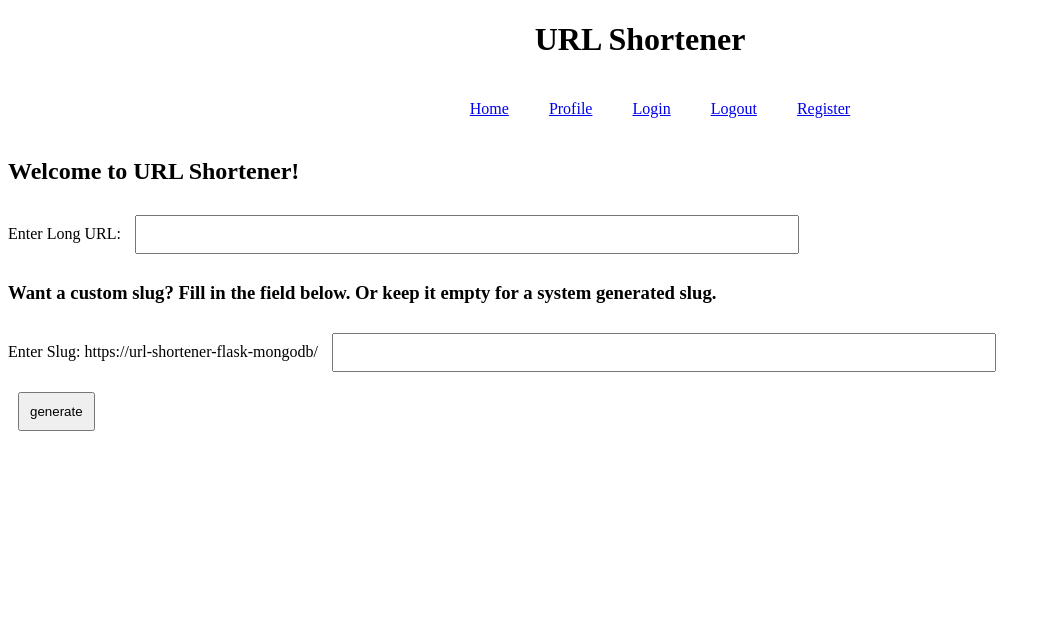
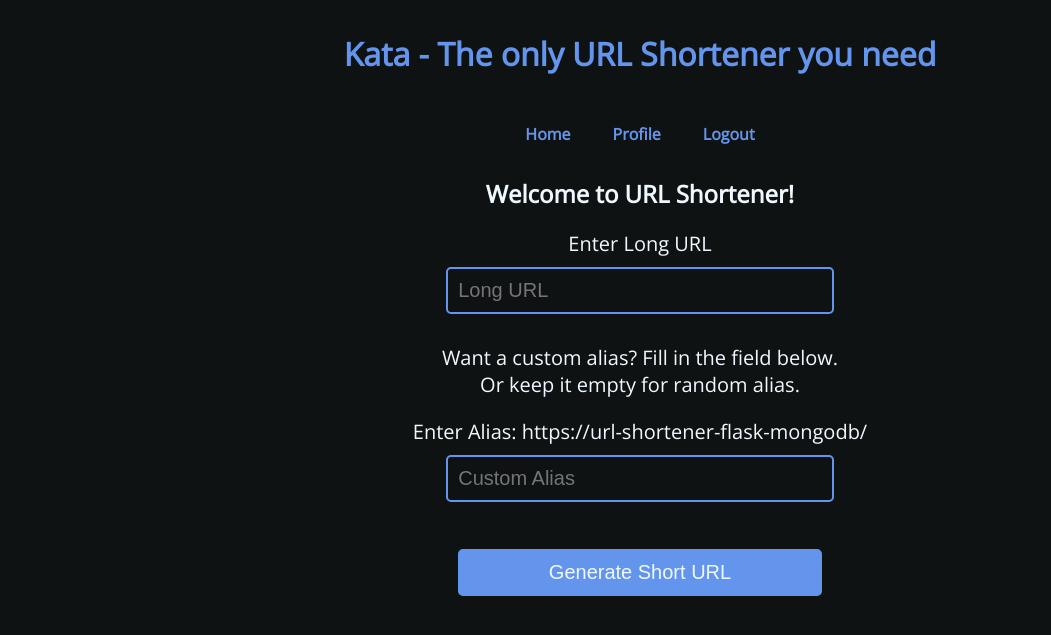
Before and after one commit to dheerajdlalwani/url-shortener, a Flask app: page / in a window 1280 px wide. Shown: the top 635 px of the page, without its empty margins (0-1051 px from the left). Run offline with Flask 2, Linux system fonts and the light colour scheme; the visitor is signed in with stand-in values (Sample User, id 1).

Commit message:
## Task 6 complete. Add favicon, css and meta tags for SEO

```diff
--- a/main.py
+++ b/main.py
@@ -3,13 +3,19 @@ from core.models import *
 from core.helpers import *
 import os
 from datetime import datetime, timedelta
+
 from dotenv import load_dotenv
 load_dotenv()
-
 
 SECRET = os.getenv('SECRET')
 project = Flask(__name__)
 project.secret_key = SECRET
+
+
+
+@project.context_processor
+def inject_today_date():
+    return {'now': datetime.now()}
 
 @project.route('/', methods=['POST', 'GET'])
 def home():
--- /dev/null
+++ b/static/copy.js
@@ -0,0 +1,60 @@
+let message = document.querySelector('.copy-success-message-content')
+if (message.innerText === "")
+{
+    console.log("empty")
+}
+else
+{
+    document.querySelector('.copy-success-message').style.display = 'block'
+}
+
+
+function selectText()
+{
+    let short_url = document.getElementById('short_url')
+    if(short_url)
+    {
+        short_url.removeAttribute("disabled")
+        short_url.setSelectionRange(0, 99999);
+        short_url.select();
+        short_url.setAttribute("disabled", "true")
+    }
+}
+
+
+
+window.onload = selectText()
+
+function copyShortUrl()
+{
+    var copyText = document.getElementById("short_url");
+    console.log(copyText)
+    copyText.removeAttribute("disabled")
+    copyText.setSelectionRange(0, 99999);
+    copyText.select();
+    document.execCommand("copy");
+    copyText.setAttribute("disabled", "true")
+    document.querySelector('.copy-success-message').style.display = 'block'
+    document.querySelector('.copy-success-message-content').innerText = "URL Copied!"
+}
+
+
+
+
+function copyShortURLUser(id)
+{
+    console.log("Clicking from the User page.")
+    // console.log("ID: ", id);
+    let selector = "#hidden-" + id
+    console.log(selector)
+    let copyText = document.querySelector(selector);
+    console.log(copyText)
+    copyText.style.display = "block"
+    copyText.setSelectionRange(0, 99999);
+    copyText.select();
+    document.execCommand("copy");
+    copyText.style.display = "none"
+    console.log("Copied text : ", copyText.value)
+    document.querySelector('.message-'+id).style.display = 'block'
+    document.querySelector('.message-content-'+id).innerText = "URL Copied!"
+}
--- /dev/null
+++ b/static/styles.css
@@ -0,0 +1,289 @@
+@import url('https://fonts.googleapis.com/css2?family=Open+Sans&display=swap');
+
+*
+{
+    padding: 0;
+    margin: 0;
+    /* border: solid red 2px; */
+}
+
+html
+{
+    font-family: 'Open Sans', sans-serif;
+}
+
+body
+{
+    background: #0F1212;
+    color: aliceblue;
+}
+
+header
+{
+    display: flex;
+    flex-direction: column;
+    justify-content: center;
+    align-items: center;
+    text-align: center;
+    color: #6495ED;
+    margin: 1em;
+    padding: 1em;
+}
+
+
+nav
+{
+    display: flex;
+    flex-direction: row;
+    justify-content: center;
+    align-items: center;
+}
+
+ul
+{
+    list-style-type: none;
+    display: flex;
+    flex-direction: row;
+    justify-content: center;
+    align-items: center;
+    text-align: center;
+}
+
+nav ul > li
+{
+    margin: 0.5em;
+    padding: 0.5em;
+}
+
+nav ul > li > a
+{
+    text-decoration: none;
+    color: #6495ED;
+    padding: 5px;
+    border-radius: 2px;
+    font-weight: 700;
+}
+
+nav ul > li > a:hover
+{
+    text-decoration: none;
+    background-color: #6495ED;
+    color:  #0F1212;
+}
+
+
+main
+{
+    display: flex;
+    flex-direction: column;
+    justify-content: center;
+    align-items: center;
+    text-align: center;
+    padding: 1em;
+    margin: auto;
+    width: 75vw;
+}
+
+.form, .output
+{
+    display: flex;
+    flex-direction: column;
+    justify-content: center;
+    align-items: center;
+    margin-top: 1em;
+    font-size: 1.25em;
+}
+
+
+.custom-slug-message
+{
+    margin: 1em;
+}
+
+.user
+{
+    display: flex;
+    flex-direction: column;
+    justify-content: center;
+    align-items: flex-start;
+    margin-top: 1em;
+    font-size: 1em;
+}
+
+
+.user-greeting
+{
+    font-size:1.25em;
+    margin: 1em;
+}
+
+
+.form > input, .user > input, .output > input, .output > button, .user-short-url-copy
+{
+    width: 80%;
+    border-radius: 5px;
+    padding: 0.5em;
+    margin: 0.5em;
+    border: solid #6495ED 2px;
+    background-color: #0F1212;
+    color: lightblue;
+    font-size: 1em;
+}
+
+
+.user > input
+{
+    margin-left: 0;
+}
+
+.form > input[type='submit'] , .user > input[type='submit'], .output > button, .user-short-url-copy
+{
+    color: aliceblue;
+    background-color: #6495ED;
+    font-size: 1em;
+    cursor: pointer;
+}
+
+
+.message, .copy-success-message, .user-copy-success-message
+{
+    border: dashed #6495ED 5px;
+    padding: 0.5em;
+    margin: 0.5em;
+}
+
+
+.copy-success-message, .user-copy-success-message
+{
+    display: none;
+}
+
+.user-copy-success-message
+{
+    font-size: 0.5em;
+    position: absolute;
+    bottom: 0;
+    left: 0;
+}
+
+.hidden
+{
+    display: none;
+    /* height: 0px;
+    width: 0px; */
+}
+
+.user-urls-container
+{
+    display: flex;
+    flex-direction: row;
+    flex-wrap: wrap;
+    justify-content: center;
+    align-items: stretch;
+    width: 90vw;
+    word-wrap: break-word;
+    margin: 1em;
+}
+
+.user-url
+{
+    display: flex;
+    flex-direction: column;
+    justify-content: space-evenly;
+    border: solid #6495ED 2px;
+    border-radius: 5px;
+    margin: 0.5em;
+    padding: 1em;
+    width: 20vw;
+    font-size: 1.5em;
+    font-weight: 700;
+    color: #6495ED;
+    position: relative;
+}
+
+.user-long-url, .user-short-url, .user-url-click-count
+{
+    font-size: 0.75em;
+    font-weight: 400;
+    margin: 0.5em;
+    color: aliceblue;
+}
+
+
+.user-short-url-copy
+{
+    position: absolute;
+    bottom: 0;
+    right: 0;
+    margin: 0.5em;
+    font-size: 0.5em;
+    padding: 0.5em;
+    width: 40%;
+}
+
+
+@media screen and (max-width:480px)
+{
+    *
+    {
+        /* border: solid red 2px; */
+    }
+    main, header
+    {
+        /* border: solid red 2px; */
+        width: 90vw;
+        padding: 0.25em;
+        margin: auto;
+    }
+
+    header > h1
+    {
+        font-size:1.5em;
+    }
+
+    .form, .output
+    {
+        font-size: 1em;
+    }
+
+    .custom-slug-message
+    {
+        margin: auto;
+        margin-top: 1em;
+        margin-bottom: 1em;
+    }
+
+    .user-urls-container
+    {
+        display: flex;
+        flex-direction: column;
+        /* flex-wrap: wrap; */
+        justify-content: center;
+        align-items: center;
+        width: 90vw;
+            }
+
+    .user-url
+    {
+        display: flex;
+        flex-direction: column;
+        justify-content: center;
+        border: solid #6495ED 2px;
+        border-radius: 5px;
+        /* margin: auto; */
+        margin: 0.5em;
+        padding: 0.5em;
+        width: 80vw;
+        font-size: 1.25em;
+        font-weight: 700;
+    }
+
+    .user-long-url, .user-short-url, .user-url-click-count
+    {
+        font-size: 0.75em;
+        font-weight: 400;
+        margin: 0.5em;
+
+    }
+
+}
--- a/templates/base.html
+++ b/templates/base.html
@@ -5,17 +5,33 @@
     <meta charset="UTF-8">
     <meta http-equiv="X-UA-Compatible" content="IE=edge">
     <meta name="viewport" content="width=device-width, initial-scale=1.0">
+    <meta name="description" content="This is a URL Shortener.">
+    <meta name="keywords" content="URL, URL Shortener, Links, URLs, urls, url shortener, url">
+    <meta name="author" content="Dheeraj Lalwani">
+    <meta name="twitter:title" content="Kata - The Only URL Shortener You Need.">
+    <meta name="twitter:description" content="This is a URL Shortener.">
+    <meta name="twitter:image" content="{{ url_for('static', filename='favicon/favicon-32x32.png') }}">
+    <meta name="twitter:site" content="@dhirucodes">
+    <meta name="twitter:creator" content="@dhirucodes">
+
     <link rel="apple-touch-icon" sizes="180x180" href="{{ url_for('static', filename='favicon/apple-touch-icon.png') }}">
     <link rel="icon" type="image/png" sizes="32x32" href="{{ url_for('static', filename='favicon/favicon-32x32.png') }}">
     <link rel="icon" type="image/png" sizes="16x16" href="{{ url_for('static', filename='favicon/favicon-16x16.png') }}">
+    <link rel="stylesheet" type="text/css" href="{{ url_for('static', filename='styles.css') }}?ver={{ now }}">
     <link rel="manifest" href="{{ url_for('static', filename='favicon/site.webmanifest') }}">
     {% block head %}{% endblock %}
 </head>
 
 <body>
-    <h1 align="center">URL Shortener</h1>
+    <header>
+        <h1>Kata - The only URL Shortener you need</h1>
+    </header>
     {% include 'nav.html' %}
-    {% block body %} {% endblock %}
+    <main>
+        {% block body %} {% endblock %}
+    </main>
+
+    <script src="{{ url_for('static', filename='copy.js') }}"></script>
 </body>
 
 
--- a/templates/form.html
+++ b/templates/form.html
@@ -1,64 +1,40 @@
 <h2>Welcome to URL Shortener!</h2>
 
 {% if message %}
-<h3> {{ message }} </h3>
+<section class="message">
+    <h3 class="message-content">{{ message }}</h3>
+</section>
 {% endif %}
-
-<style>
-    input, button
-    {
-        padding: 10px;
-        margin:10px;
-    }
-
-    input[type=text]
-    {
-        width: 50vw;
-    }
 
 
 
-</style>
 
-
-<script>
-    function copyShortUrl()
-    {
-        var copyText = document.getElementById("short_url");
-        console.log(copyText)
-        copyText.removeAttribute("disabled")
-        copyText.setSelectionRange(0, 99999);
-        copyText.select();
-        document.execCommand("copy");
-        copyText.setAttribute("disabled", "true")
-        alert("Copied the text: " + copyText.value);
-    }
-</script>
-
-
-<form action="/" method="POST">
-    <label for="long_url">Enter Long URL: </label>
-    <input type="text" name="long_url" id="long_url">
+<form class="form" action="/" method="POST">
+    <label for="long_url">Enter Long URL</label>
+    <input type="text" name="long_url" id="long_url" autocomplete="off" placeholder="Long URL">
 
     {% if session['user'] %}
-    <h3>Want a custom slug? Fill in the field below. Or keep it empty for a system generated slug.</h3>
-    <label for="custom_slug">Enter Slug: https://url-shortener-flask-mongodb/</label>
-    <input type="text" name="custom_slug" id="custom_slug">
+    <p class="custom-slug-message">
+        Want a custom alias? Fill in the field below. <br> Or keep it empty for random alias.
+    </p>
+    <label for="custom_slug">Enter Alias: https://url-shortener-flask-mongodb/</label>
+    <input type="text" name="custom_slug" id="custom_slug" autocomplete="off" placeholder="Custom Alias">
     {% endif %}
     <br>
-    <input type="submit" value="generate">
+    <input type="submit" value="Generate Short URL">
 </form>
 
 {% if short_url %}
-<br>
-<hr>
-<br>
-<label>Long URL: </label>
-<input type="text" disabled value="{{ long_url }}"> <br>
-<label>Shortened URL: </label>
-<input type="text" id="short_url" disabled value="https://url-shortener-flask-mongodb.herokuapp.com/{{ short_url }}" >
-<button onclick="copyShortUrl()">Copy</button>
 
-
+<section class="output">
+    <label>Long URL</label>
+    <input type="text" disabled value="{{ long_url }}"> <br>
+    <label>Shortened URL</label>
+    <input type="text" id="short_url" disabled value="https://url-shortener-flask-mongodb.herokuapp.com/{{ short_url }}" >
+    <section class="copy-success-message">
+        <h3 class="copy-success-message-content"></h3>
+    </section>
+    <button onclick="copyShortUrl()">Copy</button>
+</section>
 
 {% endif %}
--- a/templates/nav.html
+++ b/templates/nav.html
@@ -1,29 +1,12 @@
 <nav>
     <ul>
         <li><a href="/"> Home </a></li>
-        <li><a href="/user">Profile</a></li>
-        <li><a href="/login">Login</a></li>
-        <li><a href="/logout">Logout</a></li>
-        <li><a href="/register">Register</a></li>
+        {% if "user" in session %}
+            <li><a href="/user">Profile</a></li>
+            <li><a href="/logout">Logout</a></li>
+        {% else %}
+            <li><a href="/login">Login</a></li>
+            <li><a href="/register">Register</a></li>
+        {% endif %}
     </ul>
 </nav>
-
-<style>
-    ul
-    {
-        list-style-type: none;
-        display: flex;
-        flex-direction: row;
-        justify-content: center;
-        align-items: center;
-        text-align: center;
-    }
-
-    ul > li
-    {
-        margin: 10px;
-        padding: 10px;
-    }
-
-
-</style>
```
Also changed, not shown: templates/login.html (+9 -6 lines), templates/profile.html (+19 -16 lines), templates/register.html (+7 -4 lines), 1 other file.
